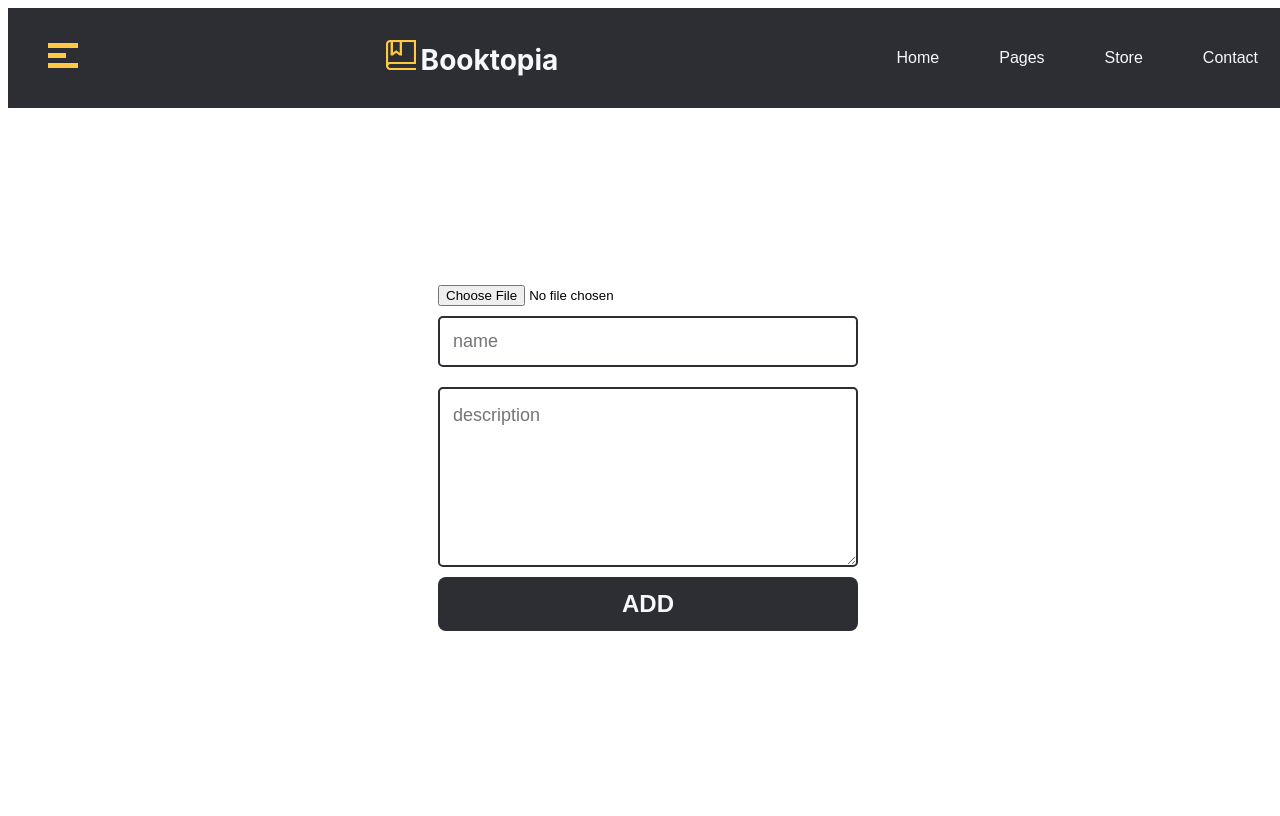
After one commit to Mostafa-Safwat/booktopia, a PHP site: page /admin-add.html in a window 1280 px wide. The commit adds this page. Run offline with PHP 8.4, Linux system fonts and the light colour scheme.

Commit message:
Admin-add page done

```diff
--- /dev/null
+++ b/admin-add.css
@@ -0,0 +1,192 @@
+body {
+  font-family: "Inter", sans-serif;
+  font-family: "Poppins", sans-serif;
+  height: 100vh;
+  width: 100%;
+}
+.header {
+  padding: auto;
+}
+div.contanier_header {
+  display: flex;
+  justify-content: space-between;
+  align-items: center;
+  background-color: #2d2d34;
+  height: 100px;
+}
+.all_page .header .contanier_header .links {
+  position: relative;
+}
+.all_page .header .contanier_header .links:hover .icon span:nth-child(2) {
+  width: 100%;
+}
+.all_page .header .contanier_header .links .icon {
+  width: 30px;
+  display: flex;
+  flex-wrap: wrap;
+  margin: 0 40px 0;
+}
+.all_page .header .contanier_header .links .icon span {
+  background-color: #ffca42;
+  margin-bottom: 5px; /* So that they don't stick together for span*/
+}
+.all_page .header .contanier_header .links .icon span:first-child {
+  height: 5px;
+  width: 100%;
+}
+.all_page .header .contanier_header .links .icon span:nth-child(2) {
+  height: 5px;
+  width: 60%;
+  transition: 0.3s;
+}
+.all_page .header .contanier_header .links .icon span:last-child {
+  height: 5px;
+  width: 100%;
+}
+.all_page .header .contanier_header .links ul {
+  list-style: none;
+  padding: 0;
+  margin: 0;
+  background-color: #ffca42;
+  position: absolute; /*So we can control them*/
+  left: 40px;
+  min-width: 200px;
+  top: calc(100% + 15px);
+  display: none;
+}
+.all_page .header .contanier_header .links ul:before {
+  content: "";
+  border-width: 10px;
+  border-style: solid;
+  border-color: transparent transparent #ffca42 transparent;
+  position: absolute;
+  left: 5px; /*5px => span width 30px , ul::before border 20px + 5px right +5px left */
+  top: -20px; /* ul size 20px */
+}
+.all_page .header .contanier_header .links:hover ul {
+  display: block;
+}
+.all_page .header .contanier_header .links ul li a {
+  display: block;
+  padding: 20px;
+  text-decoration: none;
+  color: #2d2d34;
+  transition: 0.3s;
+}
+.all_page .header .contanier_header .links ul li a:hover {
+  padding-left: 40px;
+}
+.all_page .header .contanier_header .links ul li:not(:last-child) a {
+  border-bottom: 1px solid #2d2d34;
+}
+div.all_page .header .contanier_header .logo_header span {
+  font-size: 28px;
+  font-family: "Inter", sans-serif;
+  color: #f6f8fc;
+  font-weight: bold;
+}
+div.all_page .header .contanier_header .nav ul {
+  display: flex;
+  justify-content: space-between; /*to separeat between the Elements */
+  align-items: center;
+}
+div.all_page .header .contanier_header .nav ul li {
+  padding: 0 30px;
+  list-style: none;
+}
+div.all_page .header .contanier_header .nav ul li a {
+  text-decoration: none;
+  color: #f6f8fc;
+}
+.pragraph {
+  background-color: #2d2d34;
+  text-align: center;
+}
+.pragraph h2 {
+  padding: 0;
+  margin: 0;
+  color: white;
+  font-family: "Cardo", serif;
+  font-size: 30px;
+}
+.pragraph span {
+  display: inline-flex;
+  width: 150px;
+  background-color: #ffca42;
+  height: 3px;
+}
+.pragraph .line {
+  margin: 0 0 10px;
+}
+.pragraph p {
+  padding: 0 0 40px;
+  margin: 0;
+  color: #b4c7e7;
+}
+/* end of header */
+
+form {
+  display: flex;
+  max-width: 420px;
+  margin: 50px auto;
+}
+
+.add-container {
+  display: flex;
+  justify-content: center;
+  height: 75vh;
+  flex-direction: column;
+  flex-wrap: wrap;
+}
+
+.book-name, .book-disc{
+
+  font-size: 18px;
+  font-weight: 500;
+  color:#2d2d34;
+
+  border-radius: 5px;
+  background-color: transparent;
+
+  border:2px solid #2d2d34;
+  transition: all 0.3s;
+
+  padding: 13px;
+  margin-bottom: 10px;
+  margin-top: 10px;
+
+  outline:0;
+}
+
+.book-name:focus, .book-disc:focus{
+  border: 2px solid #ffca42;
+}
+
+.book-disc {
+    height: 150px;
+    line-height: 150%;
+    resize: vertical;
+}
+
+.add-book {
+  background-color: #2d2d34;
+  border: 0;
+  border-radius:  8px;
+  cursor:pointer;
+
+  color: #f6f8fc;
+  font-size: 24px;
+  font-weight: bolder;
+
+  height: 9%;
+  transition: all 0.3s;
+}
+
+.add-book:hover {
+  background-color: #ffca42;
+  color: #2d2d34;
+}
+
+.book-name, .book-disc, .add-book {
+  font-family: Arial, Helvetica, sans-serif;
+}
--- /dev/null
+++ b/admin-add.html
@@ -0,0 +1,62 @@
+<!DOCTYPE html>
+<html lang="en">
+  <head>
+    <meta charset="UTF-8" />
+    <meta http-equiv="X-UA-Compatible" content="IE=edge" />
+    <meta name="viewport" content="width=device-width, initial-scale=1.0" />
+
+    <title>Checkout | Booktopia</title>
+
+    <!-- Main templet css flie -->
+    <link rel="stylesheet" href="admin-add.css" />
+    <!--Logo title-->
+    <link rel="icon" type="image/jpg" href="Images/Vector.png" />
+  </head>
+  <body>
+    <div class="all_page">
+      <!-- Start Header -->
+      <div class="header">
+        <div class="contanier_header">
+          <div class="links">
+            <span class="icon">
+              <span></span>
+              <span></span>
+              <span></span>
+            </span>
+            <ul>
+              <li><a href="#home"> Home </a></li>
+              <li><a href="#home"> Pages </a></li>
+              <li><a href="#home"> Store </a></li>
+              <li><a href="#home"> Contact </a></li>
+              <li><a href="#home"> Home </a></li>
+            </ul>
+          </div>
+          <div class="logo_header">
+            <img
+              src="Images/Vector.png"
+              alt="name website"
+              width="30px"
+              height="30px"
+            />
+            <span class="website name"> Booktopia </span>
+          </div>
+          <div class="nav">
+            <ul>
+              <li><a href="#home"> Home </a></li>
+              <li><a href="#home"> Pages </a></li>
+              <li><a href="#home"> Store </a></li>
+              <li><a href="#home"> Contact </a></li>
+            </ul>
+          </div>
+        </div>
+      </div>
+    </div>
+    <!-- End Header -->
+    <form class="add-container">
+      <input type="file" name="myfile" />
+      <input class="book-name" name="name" type="text" placeholder="name" />
+      <textarea class="book-disc" name="text" placeholder="description"></textarea>
+      <button class="add-book" type="button">ADD</button>
+    </form>
+  </body>
+</html>
--- a/store.html
+++ b/store.html
@@ -24,7 +24,6 @@
         </ul>
       </nav>
     </div>
-    <button class="edit-btn" type="button">EDIT</button>
     <div class="container1">
       <div class="books">
         <div>
```
Also changed, not shown: store.css (+0 -28 lines), admin-table.css (added), admin-table.html (added).
